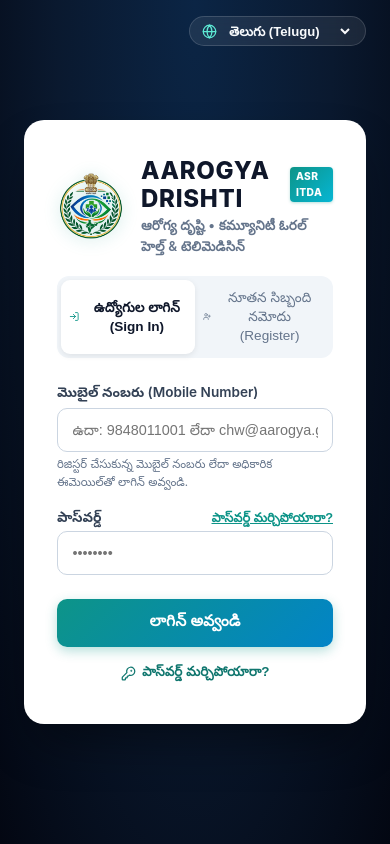
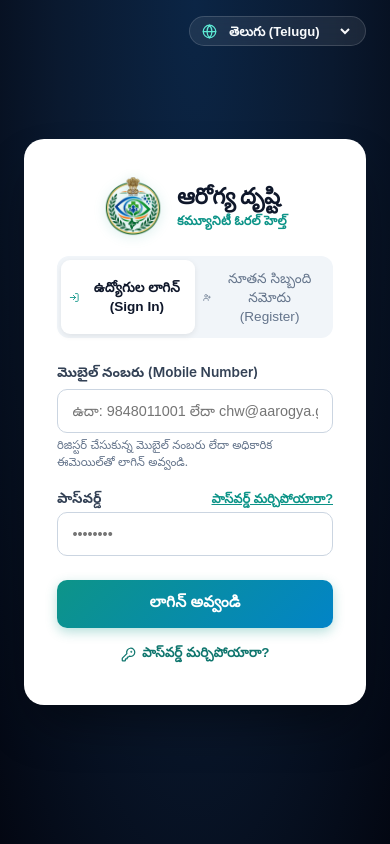
Before and after one commit to cherryyogesh/aarogyadrishti, a React (Vite) app in the folder frontend/: page / in a window 390 px wide. Built offline with nearby package versions, Linux system fonts and the light colour scheme.

Commit message:
fix(ui): optimize screen fit, responsive 4-column metric grid, and clean banner background

```diff
--- a/frontend/src/components/AarogyaLogo.tsx
+++ b/frontend/src/components/AarogyaLogo.tsx
@@ -15,9 +15,9 @@
   currentLang = 'en',
   className = ''
 }) => {
-  const iconSize = size === 'small' ? 36 : size === 'large' ? 68 : 46;
-  const titleSize = size === 'small' ? '0.98rem' : size === 'large' ? '1.5rem' : '1.18rem';
-  const subSize = size === 'small' ? '0.66rem' : size === 'large' ? '0.84rem' : '0.73rem';
+  const iconSize = size === 'small' ? 32 : size === 'large' ? 60 : 40;
+  const titleSize = size === 'small' ? '0.92rem' : size === 'large' ? '1.4rem' : '1.08rem';
+  const subSize = size === 'small' ? '0.64rem' : size === 'large' ? '0.8rem' : '0.7rem';
 
   return (
     <div
@@ -25,7 +25,7 @@
       style={{
         display: 'flex',
         alignItems: 'center',
-        gap: size === 'large' ? '1rem' : '0.75rem',
+        gap: size === 'large' ? '0.85rem' : '0.65rem',
         userSelect: 'none'
       }}
     >
@@ -41,8 +41,8 @@
           flexShrink: 0,
           position: 'relative',
           filter: lightText
-            ? 'drop-shadow(0 0 10px rgba(94, 234, 212, 0.45)) drop-shadow(0 2px 4px rgba(0,0,0,0.3))'
-            : 'drop-shadow(0 2px 8px rgba(13, 148, 136, 0.22))'
+            ? 'drop-shadow(0 0 8px rgba(94, 234, 212, 0.45)) drop-shadow(0 2px 4px rgba(0,0,0,0.3))'
+            : 'drop-shadow(0 2px 6px rgba(13, 148, 136, 0.22))'
         }}
       >
         <img
@@ -55,7 +55,6 @@
             display: 'block'
           }}
           onError={(e) => {
-            // Fallback to logo.png or svg if assets path fails
             const target = e.currentTarget;
             if (target.src.indexOf('aarogya_drishti_logo.png') !== -1) {
               target.src = '/logo.png';
@@ -66,33 +65,18 @@
 
       {/* Brand Typography */}
       <div style={{ display: 'flex', flexDirection: 'column' }}>
-        <div style={{ display: 'flex', alignItems: 'center', gap: '0.45rem', flexWrap: 'nowrap' }}>
+        <div style={{ display: 'flex', alignItems: 'center', gap: '0.4rem', flexWrap: 'nowrap' }}>
           <span
             style={{
               fontFamily: 'Inter, system-ui, -apple-system, sans-serif',
               fontSize: titleSize,
               fontWeight: 800,
-              letterSpacing: '0.03em',
+              letterSpacing: '-0.01em',
               color: lightText ? '#FFFFFF' : '#0F172A',
               lineHeight: 1.15
             }}
           >
-            AAROGYA DRISHTI
-          </span>
-          <span
-            style={{
-              background: 'linear-gradient(135deg, #0D9488 0%, #06B6D4 100%)',
-              color: '#FFFFFF',
-              fontSize: size === 'small' ? '0.58rem' : '0.64rem',
-              fontWeight: 800,
-              padding: '0.12rem 0.4rem',
-              borderRadius: '4px',
-              letterSpacing: '0.04em',
-              textTransform: 'uppercase',
-              boxShadow: '0 1px 3px rgba(13, 148, 136, 0.3)'
-            }}
-          >
-            ASR ITDA
+            {currentLang === 'te' ? 'ఆరోగ్య దృష్టి' : currentLang === 'hi' ? 'आरोग्य दृष्टि' : 'Aarogya Drishti'}
           </span>
         </div>
 
@@ -102,16 +86,16 @@
               fontFamily: 'Inter, system-ui, -apple-system, sans-serif',
               fontSize: subSize,
               fontWeight: 600,
-              color: lightText ? '#94A3B8' : '#64748B',
-              marginTop: '0.2rem',
+              color: lightText ? '#A7F3D0' : '#0D9488',
+              marginTop: '0.15rem',
               letterSpacing: '0.01em'
             }}
           >
             {currentLang === 'te'
-              ? 'ఆరోగ్య దృష్టి • కమ్యూనిటీ ఓరల్ హెల్త్ & టెలిమెడిసిన్'
+              ? 'కమ్యూనిటీ ఓరల్ హెల్త్'
               : currentLang === 'hi'
-              ? 'आरोग्य दृष्टि • सामुदायिक मुख स्वास्थ्य और टेलीमेडिसिन'
-              : 'Community Oral Health & Telemedicine'}
+              ? 'सामुदायिक मुख स्वास्थ्य'
+              : 'AI Oral Healthcare'}
           </span>
         )}
       </div>
--- a/frontend/src/styles/index.css
+++ b/frontend/src/styles/index.css
@@ -67,13 +67,15 @@
 .app-container {
   display: flex;
   min-height: 100vh;
-  width: 100vw;
+  width: 100%;
+  max-width: 100%;
   overflow-x: hidden;
 }
 
 /* Sidebar Navigation (Desktop) */
 .sidebar {
-  width: 270px;
+  width: 250px;
+  min-width: 250px;
   background: linear-gradient(180deg, #024B5A 0%, #03515E 45%, #013D48 100%);
   color: var(--text-white);
   display: flex;
@@ -229,17 +231,17 @@
 .top-header {
   background-color: #FFFFFF;
   border-bottom: 1px solid rgba(2, 75, 90, 0.08);
-  padding: 0.65rem 1.75rem;
-  height: 64px;
+  padding: 0.5rem 1.25rem;
+  height: 58px;
   box-sizing: border-box;
   display: flex;
   align-items: center;
   justify-content: space-between;
-  gap: 1rem;
+  gap: 0.75rem;
   position: sticky;
   top: 0;
   z-index: 30;
-  box-shadow: 0 2px 10px rgba(2, 75, 90, 0.04);
+  box-shadow: 0 2px 8px rgba(2, 75, 90, 0.04);
 }
 
 .header-left {
@@ -307,15 +309,37 @@
 .user-profile-pill {
   display: flex;
   align-items: center;
-  gap: 0.6rem;
+  gap: 0.5rem;
   background-color: #FFFFFF;
   border: 1px solid #E2E8F0;
   border-radius: 9999px;
-  padding: 0.25rem 0.65rem 0.25rem 0.4rem;
-  box-shadow: 0 1px 2px rgba(0, 0, 0, 0.05);
-  max-width: 340px;
+  padding: 0.2rem 0.55rem 0.2rem 0.35rem;
+  box-shadow: 0 1px 2px rgba(0, 0, 0, 0.04);
+  max-width: 250px;
   box-sizing: border-box;
   flex-shrink: 0;
+}
+
+.user-pill-text {
+  display: flex;
+  flex-direction: column;
+  min-width: 0;
+  max-width: 150px;
+}
+
+@media (max-width: 1200px) {
+  .header-tagline {
+    display: none !important;
+  }
+}
+
+@media (max-width: 950px) {
+  .user-sub-small {
+    display: none;
+  }
+  .user-pill-text {
+    max-width: 100px;
+  }
 }
 
 .user-avatar-small {
@@ -394,18 +418,32 @@
 /* Content Viewport */
 .content-area {
   flex: 1;
-  padding: 1.75rem;
-  max-width: 1350px;
+  padding: 1.25rem 1.5rem;
+  max-width: 100%;
   width: 100%;
-  margin: 0 auto;
-}
-
-/* Responsive Grid System */
+  box-sizing: border-box;
+}
+
+/* Responsive Grid System — 4 columns always aligned on 1 row for desktop */
 .grid-cards {
   display: grid;
-  grid-template-columns: repeat(auto-fit, minmax(280px, 1fr));
-  gap: 1.25rem;
-  margin-bottom: 1.75rem;
+  grid-template-columns: repeat(4, minmax(0, 1fr));
+  gap: 1rem;
+  margin-bottom: 1.25rem;
+}
+
+@media (max-width: 1050px) {
+  .grid-cards {
+    grid-template-columns: repeat(2, minmax(0, 1fr));
+    gap: 0.85rem;
+  }
+}
+
+@media (max-width: 600px) {
+  .grid-cards {
+    grid-template-columns: 1fr;
+    gap: 0.75rem;
+  }
 }
 
 /* Surface Cards */
@@ -441,13 +479,15 @@
 /* Metric Display Card */
 .metric-card {
   background: #FFFFFF;
-  border-radius: 16px;
+  border-radius: 14px;
   border: 1px solid rgba(2, 75, 90, 0.08);
-  padding: 1.35rem 1.25rem;
-  display: flex;
-  align-items: center;
-  gap: 1.2rem;
-  box-shadow: 0 4px 12px rgba(2, 75, 90, 0.04);
+  padding: 0.95rem 1.15rem;
+  display: flex;
+  align-items: center;
+  gap: 0.85rem;
+  min-width: 0;
+  box-sizing: border-box;
+  box-shadow: 0 2px 8px rgba(2, 75, 90, 0.04);
   transition: transform 0.2s ease, box-shadow 0.2s ease;
 }
 
@@ -477,26 +517,32 @@
 }
 
 .metric-icon-wrap {
-  width: 52px;
-  height: 52px;
-  border-radius: var(--radius-md);
-  display: flex;
-  align-items: center;
-  justify-content: center;
+  width: 44px;
+  height: 44px;
+  min-width: 44px;
+  border-radius: 10px;
+  display: flex;
+  align-items: center;
+  justify-content: center;
+  flex-shrink: 0;
 }
 
 .metric-val {
-  font-size: 1.75rem;
+  font-size: 1.5rem;
   font-weight: 800;
   color: #0F172A;
   line-height: 1.1;
 }
 
 .metric-label {
-  font-size: 0.8rem;
+  font-size: 0.75rem;
   color: var(--text-muted);
-  font-weight: 500;
-  margin-top: 0.2rem;
+  font-weight: 600;
+  margin-top: 0.15rem;
+  white-space: nowrap;
+  overflow: hidden;
+  text-overflow: ellipsis;
+  max-width: 100%;
 }
 
 /* Tables */
```
Also changed, not shown: frontend/public/assets/dashboard_hero_banner.jpg.
